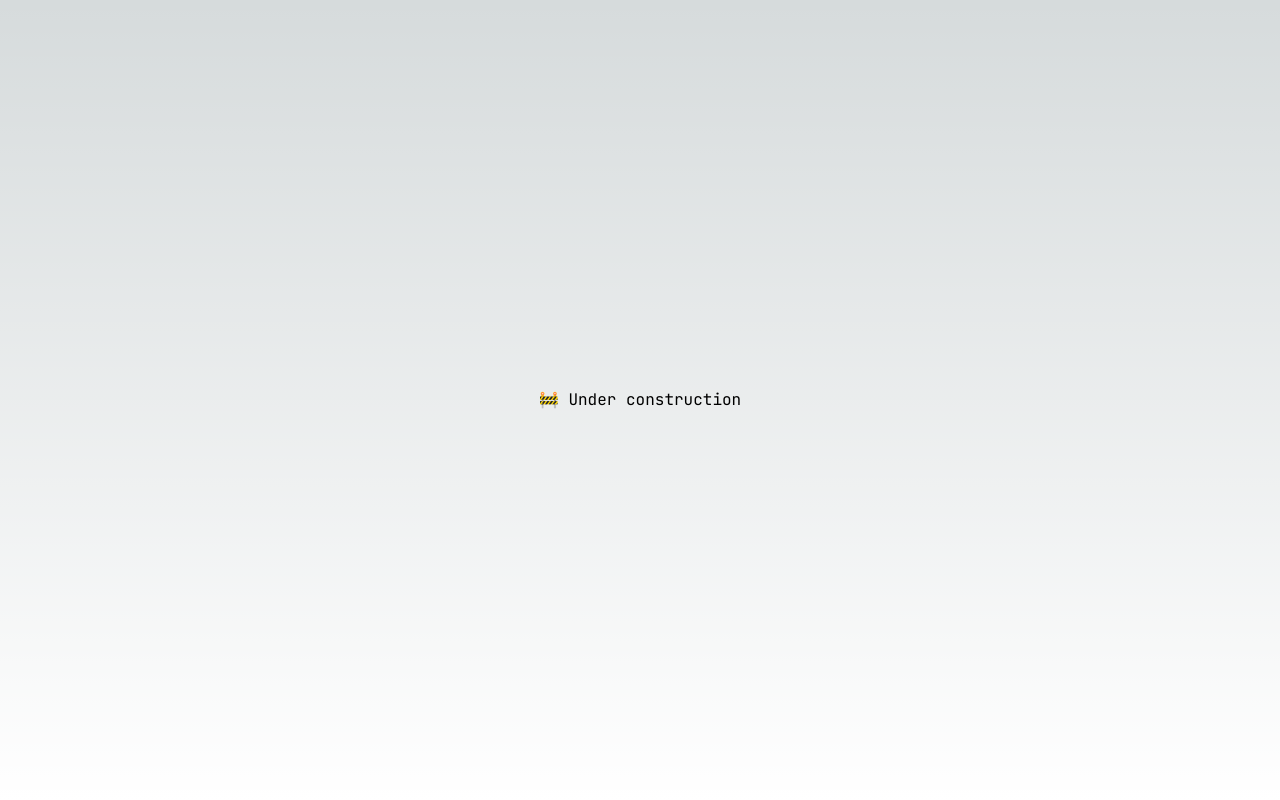
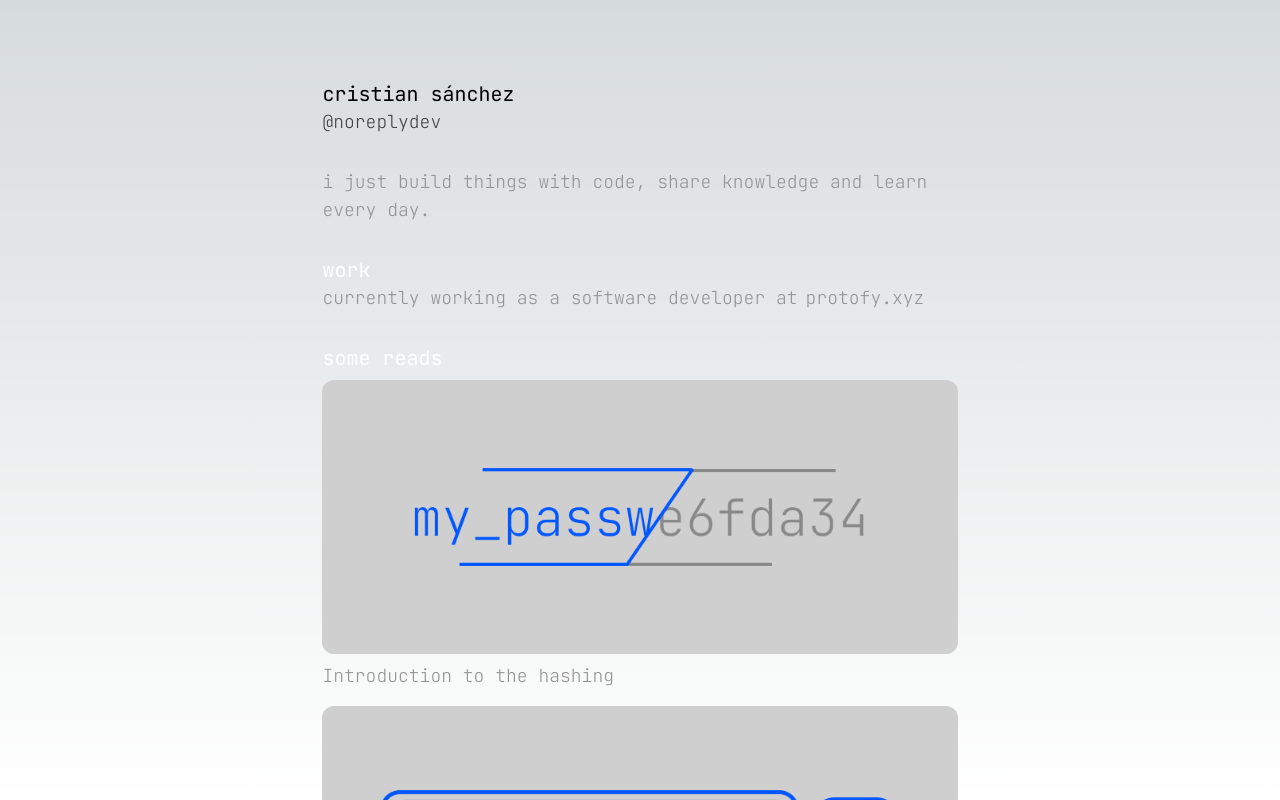
Before and after one commit to noreplydev/noreplydev.sh, a Next.js app: page / in a window 1280 px wide. Built offline with nearby package versions, Linux system fonts and the light colour scheme.

Commit message:
[FT] Working on desktop version

```diff
--- a/app/page.tsx
+++ b/app/page.tsx
@@ -15,13 +15,7 @@ export default async function Home() {
   const posts = getPosts()
 
   return (
-    <div className='h-full w-full flex flex-col justify-center items-center'>
-      <p>🚧 Under construction</p>
-    </div >
-  )
-}
-
-/* <main className="relative flex h-full w-full flex-col items-start justify-start overflow-scroll gap-8 px-11">
+    <main className="relative flex h-full w-full flex-col items-start justify-start overflow-scroll gap-8 px-[23vw] pt-12">
       <div className="relative flex flex-col h-fit w-full  px-7 pt-8 ">
         <h1 className="text-xl">cristian sánchez</h1>
         <p className="text-lg font-thin text-[#424242]">@noreplydev</p>
@@ -55,7 +49,7 @@ export default async function Home() {
           <Posts posts={getRecentsPosts(posts)} />
         </div>
       </div>
-      <footer className='h-fit w-full pt-3 pb-10'>
+      <div className='relative h-fit w-full flex pt-3 pb-10'>
         <div
           className='relative flex flex-row justify-center h-fit w-full gap-2'
         >
@@ -72,5 +66,7 @@ export default async function Home() {
         <p
           className="text-lg font-thin text-[#424242] text-center"
         >made by noreplydev</p>
-      </footer>
-    </main> */
+      </div>
+    </main>
+  )
+}
```
